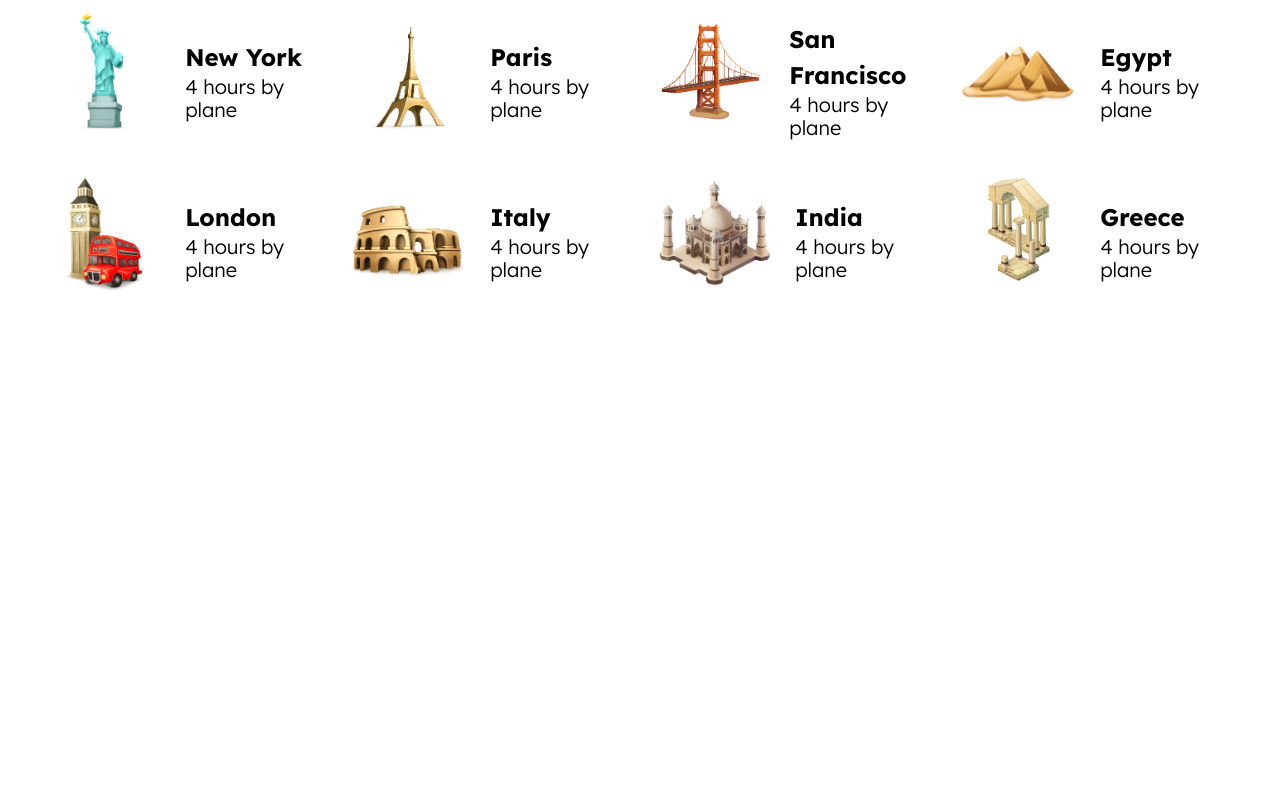
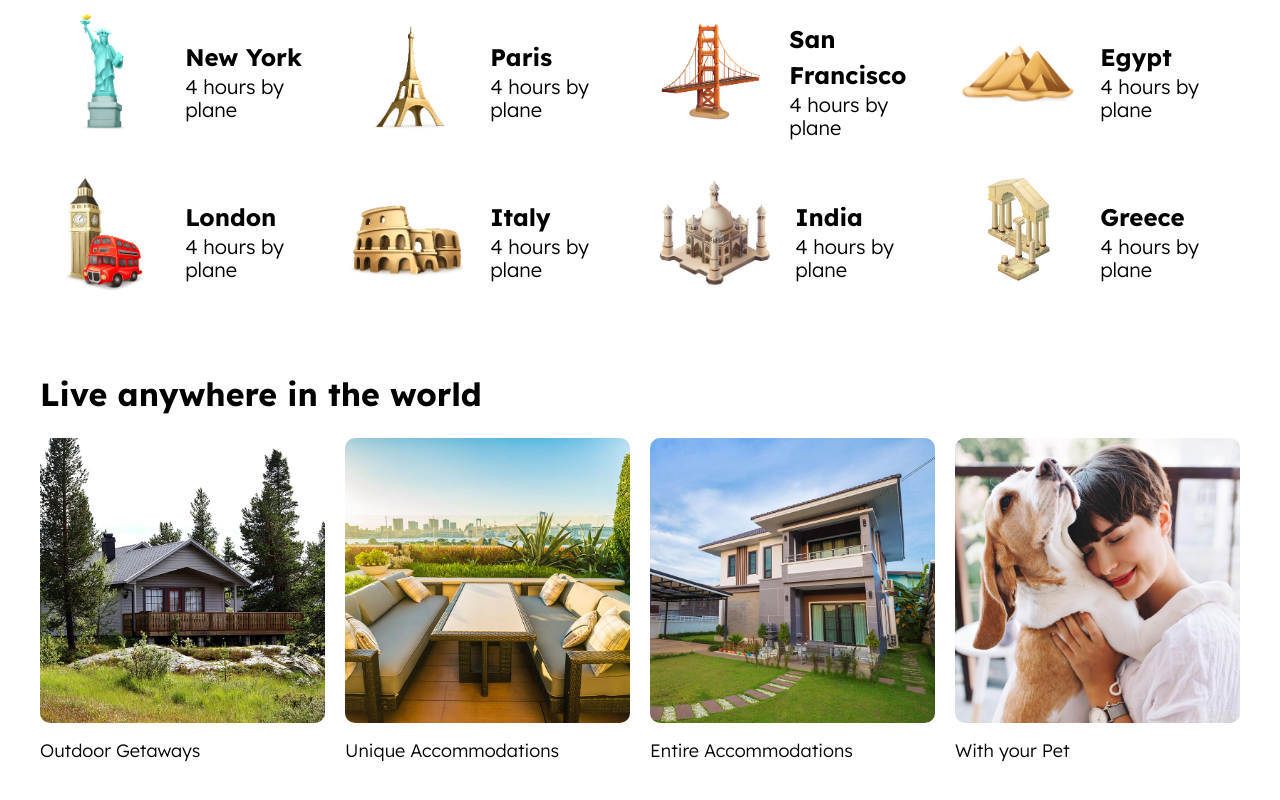
Before and after one commit to beginoffile/lodging, a website: page index.html in a window 1280 px wide. Shown: the part 872-1672 px from the top of the page. Before the commit the page ends 1202 px from the top, so only its background shows below. Drawn offline with Linux system fonts and the light colour scheme.

Commit message:
add lugares

```diff
--- a/index.html
+++ b/index.html
@@ -144,5 +144,27 @@
 
         </section>
 
+        <section class="lugares contenedor seccion">
+            <h2 class="lugares__heading">Live anywhere in the world</h2>
+            <div class="lugares__grid">
+                <div class="lugar">
+                    <img class="lugar__imagen" src="build/img/vive_1.jpg" alt="imagen seccion vive">
+                    <p class="lugar__nombre">Outdoor Getaways</p>
+                </div>
+                <div class="lugar">
+                    <img class="lugar__imagen" src="build/img/vive_2.jpg" alt="imagen seccion vive">
+                    <p class="lugar__nombre">Unique Accommodations</p>
+                </div>
+                <div class="lugar">
+                    <img class="lugar__imagen" src="build/img/vive_3.jpg" alt="imagen seccion vive">
+                    <p class="lugar__nombre">Entire Accommodations</p>
+                </div>
+                <div class="lugar">
+                    <img class="lugar__imagen" src="build/img/vive_4.jpg" alt="imagen seccion vive">
+                    <p class="lugar__nombre">With your Pet</p>
+                </div>
+            </div>
+        </section>
+
 </body>
 </html>
--- a/src/scss/base/_mixins.scss
+++ b/src/scss/base/_mixins.scss
@@ -40,3 +40,21 @@
     gap: $espaciado;
     grid-template-columns: repeat($columnas, 1fr);
 }
+
+@mixin scrollHorizontal($dimension,$gap){
+    display: grid;
+    grid-auto-flow: column;
+    grid-auto-columns: $dimension;
+    column-gap: $gap;
+
+    overflow-x: scroll;
+    scroll-snap-type: x mandatory;
+
+    > * {
+        scroll-snap-align: center;
+    }
+
+    @include tablet {
+        overflow-x: hidden;
+    }
+}
--- a/src/scss/ui/contenido/_index.scss
+++ b/src/scss/ui/contenido/_index.scss
@@ -1 +1,2 @@
 @forward 'destinos';
+@forward 'lugares';
--- /dev/null
+++ b/src/scss/ui/contenido/_lugares.scss
@@ -0,0 +1,35 @@
+@use 'base/variables' as v;
+@use 'base/mixins' as m;
+
+.lugares{
+
+    &__grid{
+
+        // display: grid;
+        // grid-template-columns: repeat(4,30rem);
+        // column-gap: 4rem;
+        // overflow-y: hidden;
+        // overflow-x: scroll;
+        // scroll-snap-type: x mandatory;
+
+        @include m.scrollHorizontal(90vw,4rem);
+
+
+        @include m.tablet {
+            @include m.grid(2,2rem);
+        }
+
+        @include m.desktop {
+            @include m.grid(4,2rem)
+        }
+    }
+}
+
+.lugar{
+   &__imagen{
+    border-radius: 1rem;
+   }
+   &__nombre{
+    font-size: 1.8rem;
+   }
+}
```
Also changed, not shown: build/css/app.css, 1 other file.
